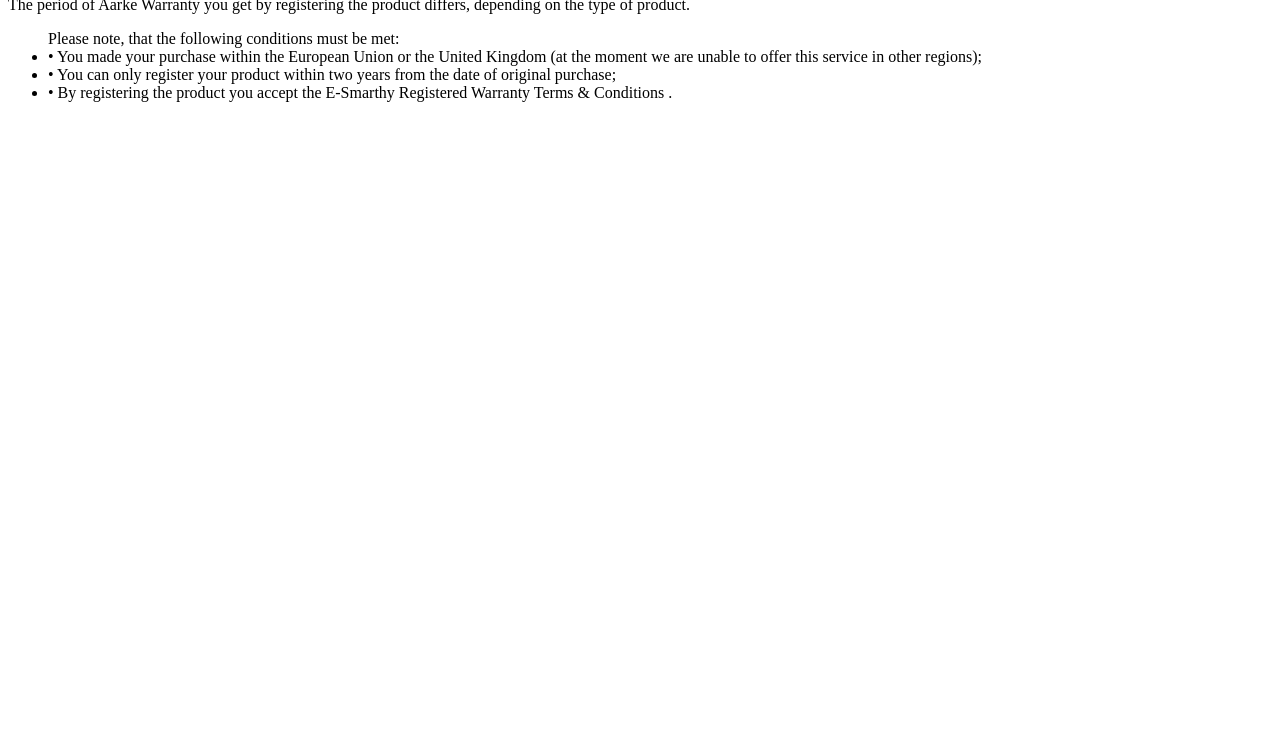
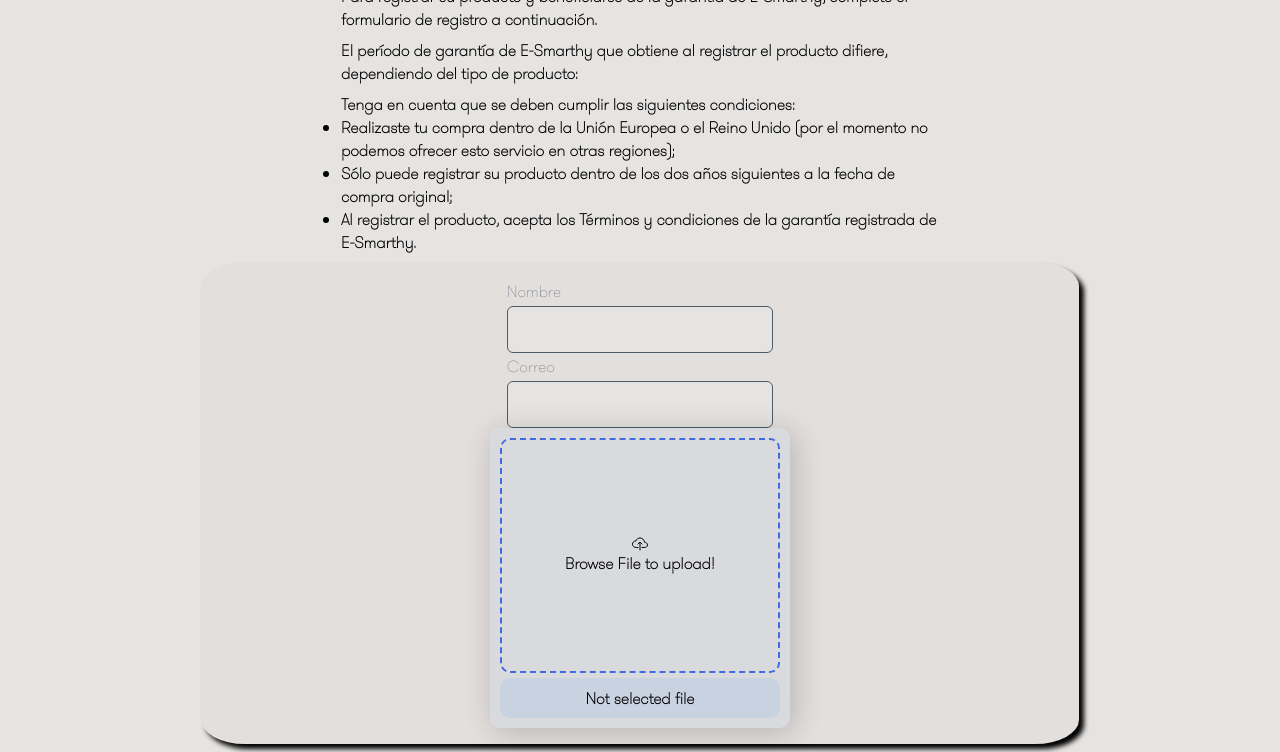
Before and after one commit to SeebaaSiman/e-smarthy, a plain HTML site: page warranty.html in a window 1280 px wide. Shown: the part 93-845 px from the top of the page. Before the commit the page ends 800 px from the top, so only its background shows below. Drawn offline with nearby package versions, Linux system fonts and the light colour scheme.

Commit message:
add warranty

```diff
--- /dev/null
+++ b/style/form-style.css
@@ -0,0 +1,107 @@
+.form-wrapper {
+  padding: 1rem;
+  width: 90%;
+  box-shadow: 5px 5px 5px black;
+  border-radius: 5%;
+  background-color: var(--card-bg);
+  display: flex;
+  flex-direction: column;
+  align-items: center;
+  justify-content: center;
+}
+
+.input-group {
+  margin-top: 0.25rem;
+  font-size: 0.875rem;
+  line-height: 1.25rem;
+}
+
+.input-group label {
+  color: var(--text-shadow);
+  font-size: 16px;
+  display: block;
+  /* color: rgba(156, 163, 175, 1); */
+  margin-bottom: 4px;
+}
+
+.input-group input {
+  font-size: 18px;
+  width: 100%;
+  border-radius: 0.375rem;
+  border: 1px solid var(--text-shadow);
+  outline: 0;
+  background-color: var(--body-bg);
+  padding: 0.75rem 1rem;
+  color: rgba(243, 244, 246, 1);
+}
+
+.input-group input:focus {
+  border-color: var(--black);
+}
+
+.input-grou:has(input:focus) label {
+  border-color: var(--black);
+}
+
+.file-upload-container {
+  height: 300px;
+  width: 300px;
+  border-radius: 10px;
+  box-shadow: 4px 4px 30px rgba(0, 0, 0, 0.2);
+  display: flex;
+  flex-direction: column;
+  align-items: center;
+  justify-content: space-between;
+  padding: 10px;
+  gap: 5px;
+  background-color: rgba(0, 110, 255, 0.041);
+}
+
+.file-upload-top {
+  flex: 1;
+  width: 100%;
+  border: 2px dashed royalblue;
+  border-radius: 10px;
+  display: flex;
+  align-items: center;
+  justify-content: center;
+  flex-direction: column;
+}
+
+.file-upload-top p {
+  text-align: center;
+  color: black;
+}
+
+.file-upload-bottom {
+  background-color: rgba(0, 110, 255, 0.075);
+  width: 100%;
+  height: 40px;
+  padding: 8px;
+  border-radius: 10px;
+  cursor: pointer;
+  display: flex;
+  align-items: center;
+  justify-content: flex-end;
+  color: black;
+  border: none;
+}
+
+.file-upload-bottom svg {
+  height: 130%;
+  fill: royalblue;
+  background-color: rgba(70, 66, 66, 0.103);
+  border-radius: 50%;
+  padding: 2px;
+  cursor: pointer;
+  box-shadow: 0 2px 30px rgba(0, 0, 0, 0.205);
+}
+
+.file-upload-bottom p {
+  flex: 1;
+  text-align: center;
+}
+
+#file {
+  display: none;
+}
--- a/style/globalstyles.css
+++ b/style/globalstyles.css
@@ -98,9 +98,7 @@ li {
   font-size: 16px;
   font-weight: 800;
 }
-ul {
-  /* list-style-type: none; */
-}
+
 
 a {
   text-decoration: none;
@@ -112,12 +110,58 @@ p {
 
 .page {
   padding: 8px;
-  display: flex;
   max-width: 992px;
   min-height: 100vh;
+  display: flex;
   flex-direction: column;
-  justify-content: center;
+  justify-content: flex-start;
   align-items: center;
   margin: auto;
   gap: 8px;
 }
+
+.btn-division {
+  position: relative;
+  width: 6.5em;
+  height: 2.3em;
+  margin: 0.5em;
+  background-color: black;
+  color: white;
+  border: none;
+  border-radius: 0.625em;
+  font-size: 20px;
+  font-family: var(--font-bold);
+  cursor: pointer;
+  z-index: 100;
+  overflow: hidden;
+  display: flex;
+  justify-content: center;
+  align-items: center;
+}
+
+.btn-division:hover {
+  color: black;
+}
+
+.btn-division:after {
+  content: "";
+  background: white;
+  position: absolute;
+  z-index: -1;
+  left: -20%;
+  right: -20%;
+  top: 0;
+  bottom: 0;
+  transform: skewX(-45deg) scale(0, 1);
+  transition: all 0.5s;
+}
+
+.btn-division:hover:after {
+  transform: skewX(-45deg) scale(1, 1);
+  -webkit-transition: all 0.5s;
+  transition: all 0.5s;
+}
+.btn-division:active {
+  box-shadow: 5px 5px 5px black;
+  scale: 0.9;
+}
--- /dev/null
+++ b/style/warranty-style.css
@@ -0,0 +1,3 @@
+.page-warranty {
+  margin-top: 1rem;
+}
--- a/warranty.html
+++ b/warranty.html
@@ -1,27 +1,73 @@
-<h2>Registered Warranty</h2>
+<!DOCTYPE html>
+<html lang="en">
+
+<head>
+ <meta charset="UTF-8" />
+ <meta name="viewport" content="width=device-width, initial-scale=1.0" />
+ <link rel="icon" type="image/svg+xml" href="/assets/smiley.png" />
+ <link rel="stylesheet" href="style/globalstyles.css">
+ <link rel="stylesheet" href="style/warranty-style.css">
+ <link rel="stylesheet" href="style/form-style.css">
+ <title>E-Smarthy</title>
+ <script type="module" src="https://unpkg.com/ionicons@5.5.2/dist/ionicons/ionicons.esm.js"></script>
+ <script nomodule src="https://unpkg.com/ionicons@5.5.2/dist/ionicons/ionicons.js"></script>
+</head>
+
+<body>
+ <section class="page page-warranty">
+
+  <h1>Registro de garantía </h1>
   <p>
-
- To register your product and benefit from the Aarke Warranty, please fill in the registration form below.
+   Para registrar su producto y beneficiarse de la garantía de E-Smarthy, complete el formulario de registro a
+   continuación.
   </p>
   <p>
-
- The period of Aarke Warranty you get by registering the product differs, depending on the type of product.
+   El período de garantía de E-Smarthy que obtiene al registrar el producto difiere, dependiendo del tipo de producto:
   </p>
 
   <ul>
- Please note, that the following conditions must be met:
-
+   Tenga en cuenta que se deben cumplir las siguientes condiciones:
    <li>
 
-  • You made your purchase within the European Union or the United Kingdom (at the moment we are unable to offer this
-  service in other regions);
+    Realizaste tu compra dentro de la Unión Europea o el Reino Unido (por el momento no podemos ofrecer esto
+    servicio en otras regiones);
    </li>
    <li>
 
-  • You can only register your product within two years from the date of original purchase;
- </li>
+    Sólo puede registrar su producto dentro de los dos años siguientes a la fecha de compra original; </li>
    <li>
 
-  • By registering the product you accept the E-Smarthy Registered Warranty Terms & Conditions .
- </li>
+    Al registrar el producto, acepta los Términos y condiciones de la garantía registrada de E-Smarthy. </li>
   </ul>
+  <form action="" class="form-wrapper">
+
+   <div class=" input-group">
+    <label for="username">Nombre</label>
+    <input type="text" name="username" id="username" placeholder="">
+   </div>
+   <div class=" input-group">
+    <label for="username">Correo</label>
+    <input type="email" name="email" id="email" placeholder="">
+   </div>
+
+
+   <div class="file-upload-container">
+    <div class="file-upload-top">
+     <ion-icon name="cloud-upload-outline"></ion-icon>
+
+     <p>Browse File to upload!</p>
+    </div>
+    <label for="file" class="file-upload-bottom">
+
+     <p>Not selected file</p>
+
+    </label>
+    <input id="file" type="file">
+   </div>
+  </form>
+
+
+ </section>
+</body>
+
+</html>
```
Also changed, not shown: gift-card.html (+5 -1 lines), index.html (+2 -2 lines), style/gift-card-style.css (+32 -5 lines). Lines whose indentation alone changed are shown as unchanged.
